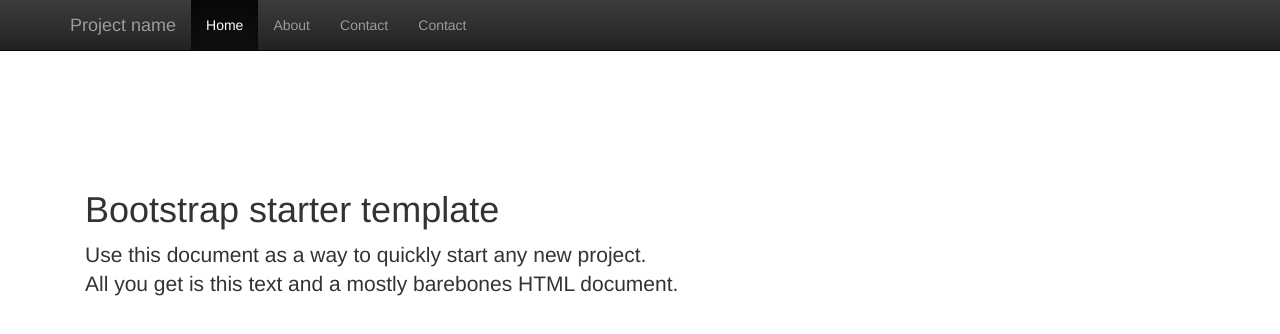
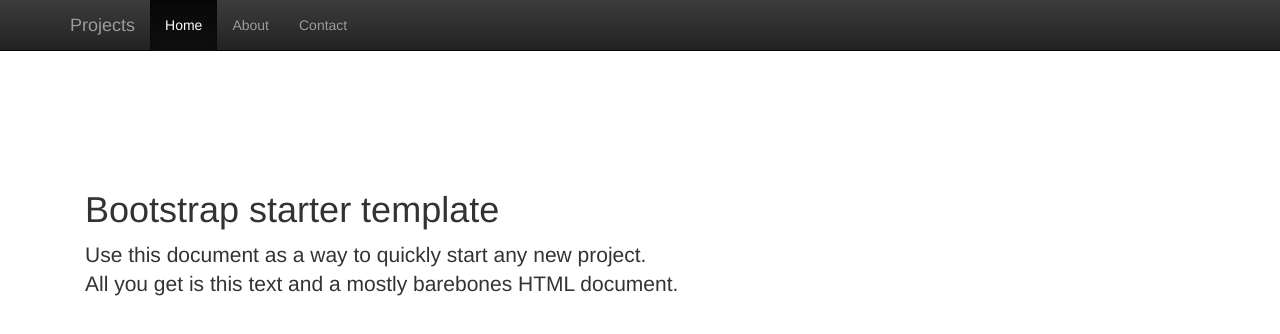
Before and after one commit to veronikakalmar/Prog270-Kalmar, a plain HTML site: page Index.html in a window 1280 px wide. Drawn offline with nearby package versions, Linux system fonts and the light colour scheme.

Commit message:
Update Index.html

```diff
--- a/Index.html
+++ b/Index.html
@@ -25,14 +25,13 @@
             <span class="icon-bar"></span>
             <span class="icon-bar"></span>
           </button>
-          <a class="navbar-brand" href="#">Project name</a>
+          <a class="navbar-brand" href="#">Projects</a>
         </div>
         <div class="collapse navbar-collapse">
           <ul class="nav navbar-nav">
             <li class="active"><a href="#">Home</a></li>
             <li><a href="About.html">About</a></li>
             <li><a href="Contacts.html">Contact</a></li>
-            <li><a href="Projects.html">Contact</a></li>
           </ul>
         </div><!--/.nav-collapse -->
       </div>
```
